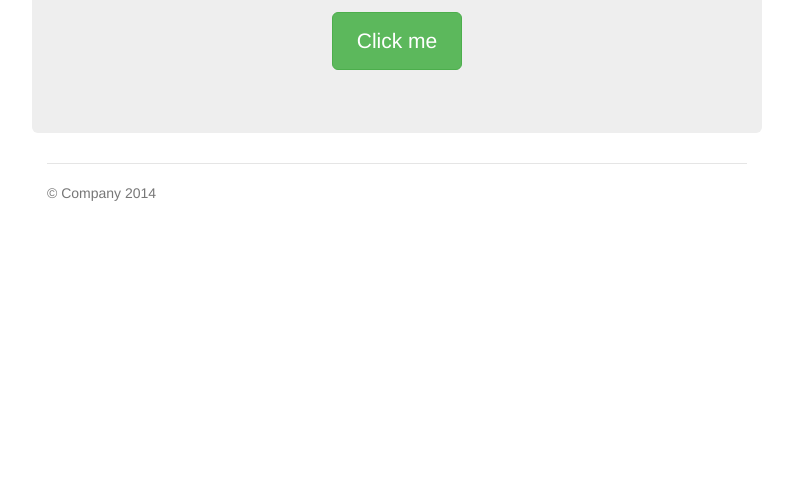
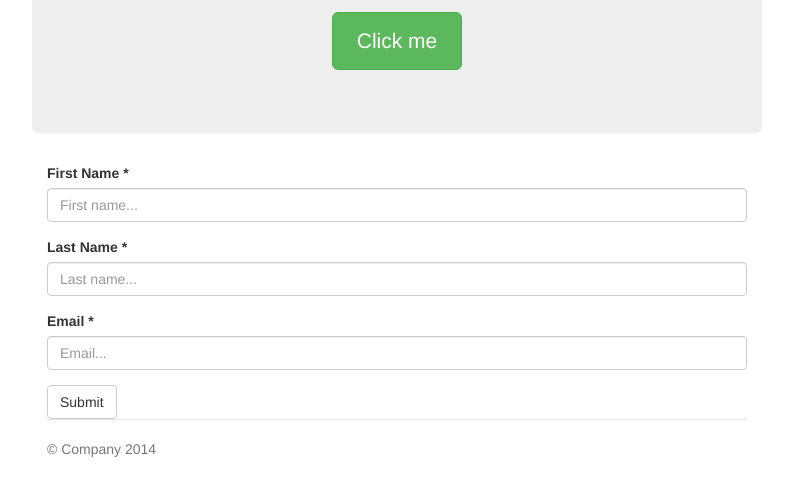
Before and after one commit to dasbier/analytics-test, a plain HTML site: page index.html in a window 1280 px wide. Shown: the part 200-696 px from the top of the page, without its empty margins (243-1036 px from the left). Drawn offline with nearby package versions, Linux system fonts and the light colour scheme.

Commit message:
added form

```diff
--- a/index.html
+++ b/index.html
@@ -32,6 +32,10 @@
             $('#click-me').click(function() {
                 ga('send', 'event', 'button', 'click', 'click-me', 4);
             });
+
+            $('#name-form').submit(function() {
+                ga('send', 'event', 'form', 'submit', 'name-form-submit');
+            });
         });
         </script>
         <!-- End Google Analytics -->
@@ -47,6 +51,24 @@
                     </div>
                 </div>
 
+                <div class="row">
+                    <form role="form" id="name-form" class="col-lg-12">
+                        <div class="form-group">
+                            <label for="firstName">First Name *</label>
+                            <input type="text" class="form-control" id="firstName" placeholder="First name..." required/>
+                        </div>
+                        <div class="form-group">
+                            <label for="lastName">Last Name *</label>
+                            <input type="text" class="form-control" id="lastName" placeholder="Last name..." required/>
+                        </div>
+                        <div class="form-group">
+                            <label for="email">Email *</label>
+                            <input type="email" class="form-control" id="email" placeholder="Email..." required/>
+                        </div>
+                        <button type="submit" id="submit-form" class="btn btn-default">Submit</button>
+                    </form>
+                </div>
+
                 <footer class="footer">
                     <p>&copy; Company 2014</p>
                 </footer>
```
